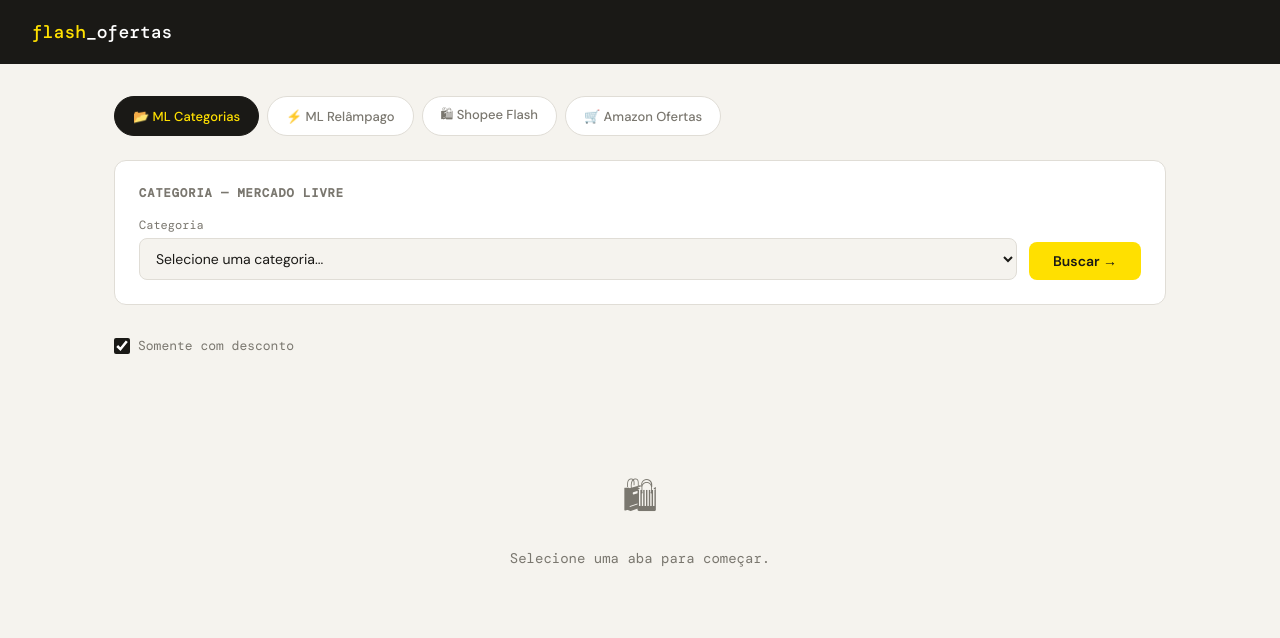
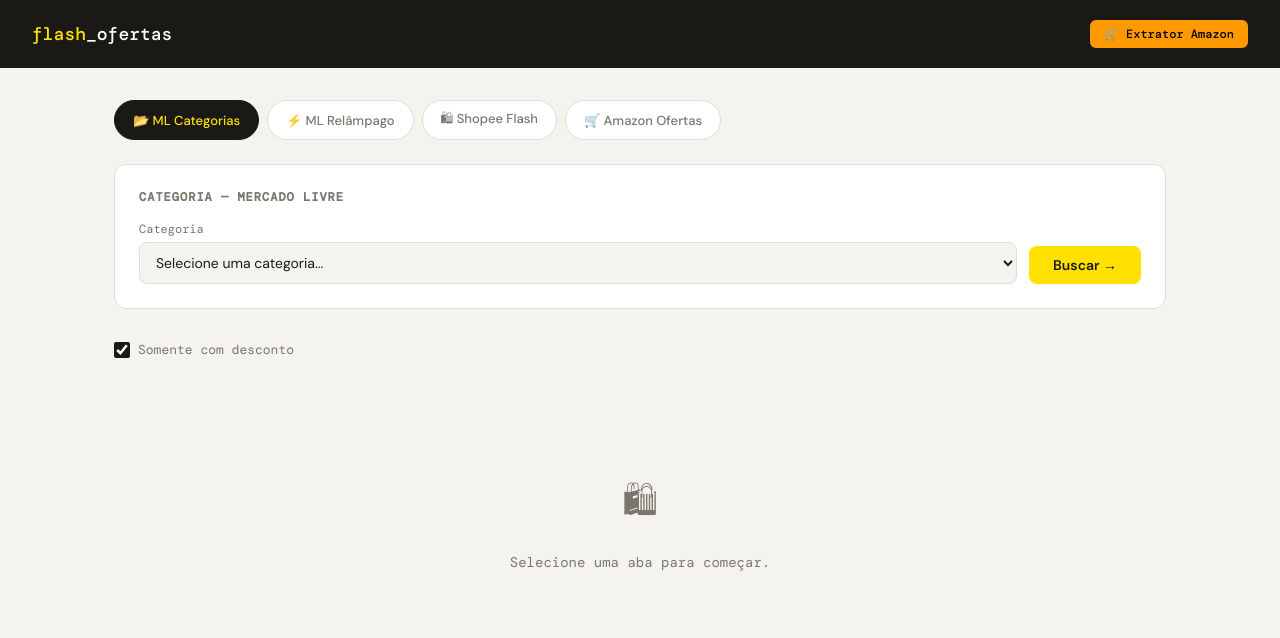
Before and after one commit to Danilaguado/verit, a plain HTML site: page index.html in a window 1280 px wide. Drawn offline with nearby package versions, Linux system fonts and the light colour scheme.

Commit message:
Primera versión de ML Ofertas

```diff
--- a/index.html
+++ b/index.html
@@ -45,10 +45,9 @@
         border-color: #ee4d2d;
         color: #fff;
       }
-      .tab-btn.amazon.active {
-        background: #ff9900;
-        border-color: #ff9900;
-        color: #000;
+      header {
+        display: flex;
+        align-items: center;
       }
       .platform-badge {
         display: inline-block;
@@ -81,6 +80,22 @@
   <body>
     <header>
       <div class="logo">flash<span>_ofertas</span></div>
+      <a
+        href="./tools/extrator-amazon.html"
+        target="_blank"
+        style="
+          margin-left: auto;
+          font-family: &quot;DM Mono&quot;, monospace;
+          font-size: 12px;
+          color: #000;
+          background: #ff9900;
+          padding: 6px 14px;
+          border-radius: 6px;
+          text-decoration: none;
+          font-weight: 500;
+        "
+        >🛒 Extrator Amazon</a
+      >
     </header>
     <div class="main">
       <div class="tabs">
```
